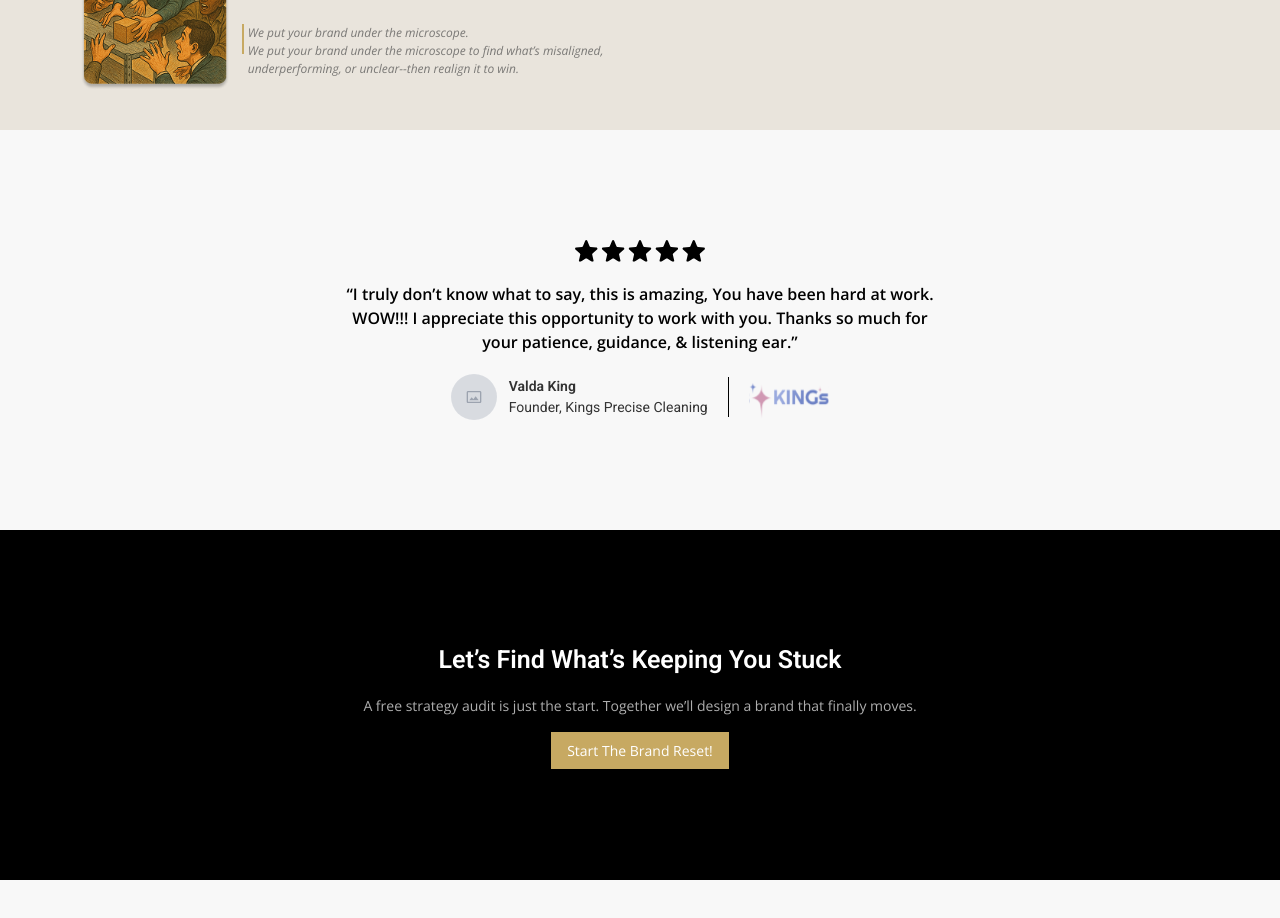
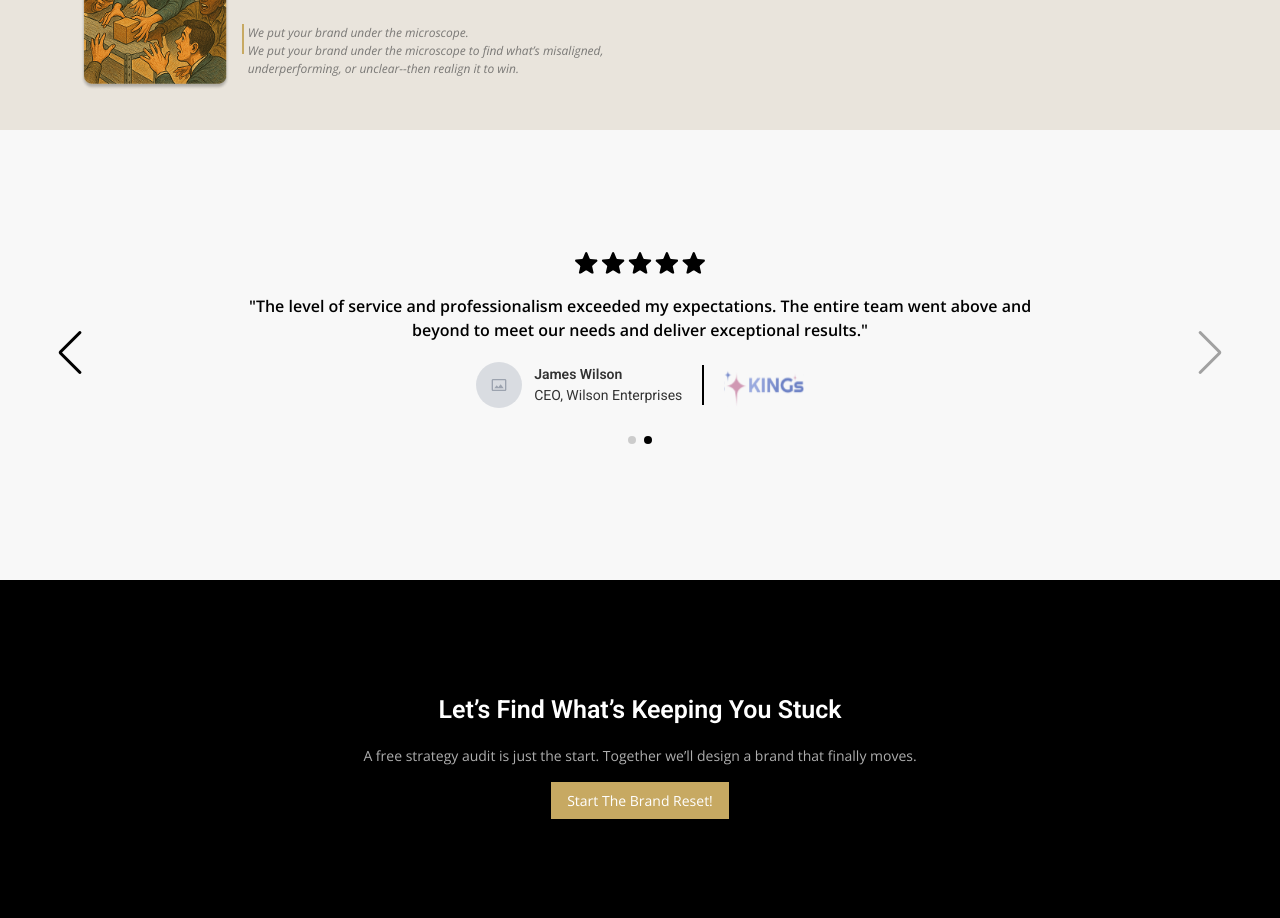
Before and after one commit to geebeestudios/geebee2, a React (Vite) app: page / in a window 1280 px wide. Shown: the part 2460-3378 px from the top of the page. Built offline with nearby package versions, Linux system fonts and the light colour scheme.

Commit message:
Add testimonial section with Swiper carousel and Find component

```diff
--- a/package.json
+++ b/package.json
@@ -16,7 +16,9 @@
     "react": "^19.0.0",
     "react-dom": "^19.0.0",
     "react-icons": "^5.5.0",
+    "react-id-swiper": "^4.0.0",
     "react-router-dom": "^7.5.1",
+    "swiper": "^11.2.6",
     "tailwindcss": "^3.4.17"
   },
   "devDependencies": {
--- a/src/components/home/Find.jsx
+++ b/src/components/home/Find.jsx
@@ -4,12 +4,12 @@ import { scrollToElement } from "../utils";
 const Find = () => {
     return (
         <div className="flex flex-col px-5 sm:px-10 gap-4 justify-center items-center h-[350px] bg-black text-white">
-      <h1 className="font-roboto text-[25px] font-semibold">
+            <h1 className="font-roboto text-[24px] md:text-[25px] font-semibold text-center">
                 Let’s Find What’s Keeping You Stuck
             </h1>
-      <p className="text-center text-[#F8F8F8]/70 text-[14px] font-open_sans">
-        A free strategy audit is just the start. Together we’ll design a brand
-        that finally moves.
+            <p className="text-center text-[#F8F8F8]/70 text-[16px] md:text-[14px] font-open_sans">
+                A free strategy audit is just the start. Together we’ll design a
+                brand that finally moves.
             </p>
             <button
                 onClick={() => scrollToElement("#audit", -20)}
--- a/src/components/home/Testimonals.jsx
+++ b/src/components/home/Testimonals.jsx
@@ -1,17 +1,85 @@
-import React from "react";
+import React, { useState, useEffect } from "react";
 import stars from "../../assets/stars.svg";
 import kings from "../../assets/kings.svg";
 import { MdOutlinePhotoSizeSelectActual } from "react-icons/md";
+// Import Swiper and required modules
+import { Swiper, SwiperSlide } from "swiper/react";
+import { Autoplay, Pagination, Navigation } from "swiper/modules";
+
+// Import Swiper styles
+import "swiper/css";
+import "swiper/css/pagination";
+import "swiper/css/navigation";
+// Import custom styles
+import "./TestimonialSwiper.css";
 
 const Testimonals = () => {
+    // Set up testimonial data
+    const testimonials = [
+        {
+            text: "I truly don't know what to say, this is amazing, You have been hard at work. WOW!!! I appreciate this opportunity to work with you. Thanks so much for your patience, guidance, & listening ear.",
+            name: "Valda King",
+            position: "Founder, Kings Precise Cleaning",
+            logo: kings,
+        },
+        {
+            text: "The level of service and professionalism exceeded my expectations. The entire team went above and beyond to meet our needs and deliver exceptional results.",
+            name: "James Wilson",
+            position: "CEO, Wilson Enterprises",
+            logo: kings, // Using same logo as placeholder - replace with actual logo
+        },
+    ];
+
+    // Use responsive approach instead of direct DOM manipulation
+    const [isMobile, setIsMobile] = useState(false);
+
+    // Handle responsive behavior
+    useEffect(() => {
+        const handleResize = () => {
+            setIsMobile(window.innerWidth < 768);
+        };
+
+        // Set initial value
+        handleResize();
+
+        // Add event listener
+        window.addEventListener("resize", handleResize);
+
+        // Cleanup
+        return () => window.removeEventListener("resize", handleResize);
+    }, []);
+
     return (
-    <div id="testimonials" className="flex w-full items-center py-10 justify-center min-h-[400px] md:h-[400px]">
-      <div className="flex flex-col gap-5 items-center h-fit w-full px-10 sm:px-20 lg:px-0 lg:w-[50%]">
-        <img className="w-[130px]" src={stars} alt="" />
-        <p className="px-5 font-open_sans font-semibold text-center">
-          “I truly don’t know what to say, this is amazing, You have been hard
-          at work. WOW!!! I appreciate this opportunity to work with you. Thanks
-          so much for your patience, guidance, & listening ear.”
+        <div
+            id="testimonials"
+            className="w-full py-10 min-h-[400px] md:h-[450px] flex justify-center items-center overflow-hidden"
+        >
+            <div className="w-full max-w-[1200px] px-4 sm:px-0">
+                <Swiper
+                    modules={[Autoplay, Pagination, Navigation]}
+                    spaceBetween={isMobile ? 0 : 30}
+                    slidesPerView={1}
+                    centeredSlides={true}
+                    autoplay={{
+                        delay: 5000,
+                        disableOnInteraction: false,
+                    }}
+                    pagination={{
+                        clickable: true,
+                    }}
+                    navigation={!isMobile}
+                    className="testimonial-swiper"
+                >
+                    {testimonials.map((testimonial, index) => (
+                        <SwiperSlide key={index}>
+                            <div className="flex flex-col gap-5 items-center h-fit w-full px-2 sm:px-6 md:px-10 lg:w-[80%] mx-auto">
+                                <img
+                                    className="w-[130px]"
+                                    src={stars}
+                                    alt="Rating stars"
+                                />
+                                <p className="px-2 sm:px-3 md:px-5 font-open_sans font-semibold text-center text-sm sm:text-base">
+                                    "{testimonial.text}"
                                 </p>
                                 <div className="flex flex-col md:flex-row items-center gap-3">
                                     <div className="p-[15px] bg-gray-300/80 rounded-full">
@@ -19,15 +87,23 @@ const Testimonals = () => {
                                     </div>
                                     <div className="flex font-roboto flex-col items-center md:items-start">
                                         <p className="text-[14px] text-black/80 font-semibold">
-              Valda King
+                                            {testimonial.name}
                                         </p>
                                         <p className="text-[14px] text-black/80">
-              Founder, Kings Precise Cleaning
+                                            {testimonial.position}
                                         </p>
                                     </div>
                                     <div className="hidden md:block h-[40px] mx-2 w-[1.5px] bg-black" />
-          <img className="translate-y-1 w-[80px]" src={kings} alt="" />
+                                    <img
+                                        className="translate-y-1 w-[80px]"
+                                        src={testimonial.logo}
+                                        alt={testimonial.name + "'s logo"}
+                                    />
                                 </div>
+                            </div>
+                        </SwiperSlide>
+                    ))}
+                </Swiper>
             </div>
         </div>
     );
--- /dev/null
+++ b/src/components/home/TestimonialSwiper.css
@@ -0,0 +1,63 @@
+/* Custom styles for Testimonial Swiper */
+
+.testimonial-swiper {
+  width: 100%;
+  padding-bottom: 50px;
+  max-width: 100vw;
+  overflow: hidden;
+}
+
+.swiper-slide {
+  display: flex;
+  justify-content: center;
+  align-items: center;
+  transition: all 0.3s ease;
+  width: 100%;
+  box-sizing: border-box;
+}
+
+.swiper-pagination-bullet {
+  width: 8px;
+  height: 8px;
+  background: #ccc;
+  opacity: 1;
+}
+
+.swiper-pagination-bullet-active {
+  background: #000;
+}
+
+.swiper-button-next,
+.swiper-button-prev {
+  color: #000;
+  height: 40px;
+  width: 40px;
+}
+
+/* Mobile Styles */
+@media (max-width: 768px) {
+  .swiper-button-next,
+  .swiper-button-prev {
+    display: none;
+  }
+
+  .testimonial-swiper {
+    padding-bottom: 40px;
+    padding-left: 0;
+    padding-right: 0;
+  }
+
+  .swiper-slide {
+    padding: 0 10px;
+  }
+
+  .swiper-pagination {
+    bottom: 5px !important;
+  }
+
+  .swiper-pagination-bullet {
+    width: 6px;
+    height: 6px;
+    margin: 0 3px !important;
+  }
+}
```
Also changed, not shown: 1 other file (tests, documents, lock files or other folders). Lines whose indentation alone changed are shown as unchanged.
